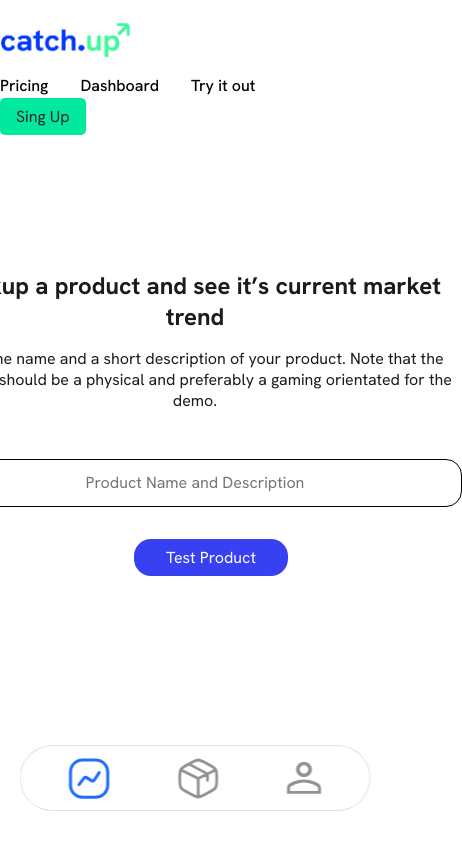
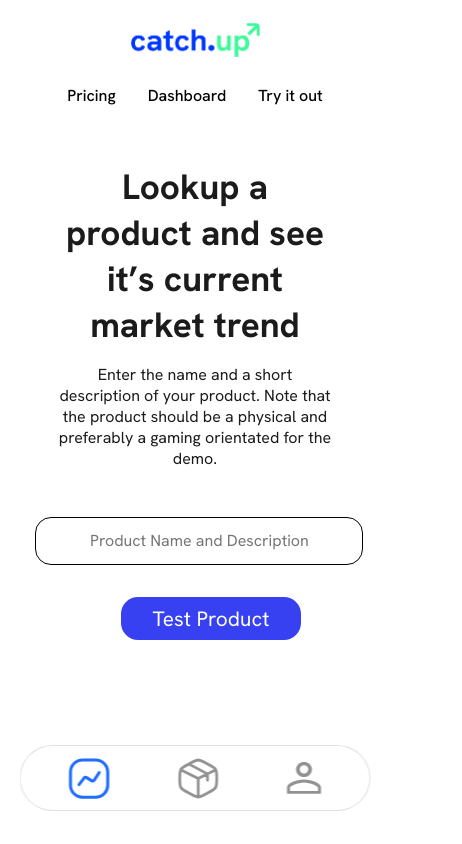
Before and after one commit to DROP-TABLE-Participants/catch-up, a Vue app in the folder client/: page /test in a window 390 px wide. Shown: the whole page, 462 px wide, since content can reach past the window. Built offline with nearby package versions, Linux system fonts and the light colour scheme.

Commit message:
Make the landing responsive

```diff
--- a/client/src/views/LandingView.vue
+++ b/client/src/views/LandingView.vue
@@ -170,23 +170,26 @@
 @media (max-width: 768px) {
   .navbar {
     flex-direction: column;
-    align-items: flex-start;
+    align-items: center;
     margin-top: 20px;
+    gap: 10px;
 
     &__links {
       margin-top: 10px;
     }
 
     &__button {
-      margin-top: 10px;
+      display: none;
+      margin-top: 20px;
     }
   }
 
   .content {
     &__text {
       .heading {
-        font-size: 1.5rem;
-        width: 100%;
+        font-size: 2.2rem;
+        width: 80%;
+        margin-left: 10%;
       }
 
       .description {
@@ -202,7 +205,7 @@
       :last-child {
         width: 100%;
         height: auto;
-        font-size: 1rem;
+        font-size: 1.3rem;
       }
     }
   }
--- a/client/src/views/TestProduct.vue
+++ b/client/src/views/TestProduct.vue
@@ -1,7 +1,9 @@
 <template>
     <div class="navbar">
         <div class="navbar__logo">
-            <img src="../assets/logo.png" alt="logo" />
+          <router-link to="/" class="navbar__logo">
+            <img src="../assets/logo.png" alt="logo"/>
+          </router-link>
         </div>
         <div class="navbar__links">
             <router-link to="/pricing">Pricing</router-link>
@@ -194,50 +196,51 @@ import router from '../router';
 @media (max-width: 768px) {
   .navbar {
     flex-direction: column;
-    align-items: flex-start;
+    align-items: center;
     margin-top: 20px;
+    gap: 10px;
 
     &__links {
       margin-top: 10px;
     }
 
     &__button {
-      margin-top: 10px;
+      display: none;
+      margin-top: 20px;
     }
   }
 
   .content {
     &__text {
       .heading {
-        font-size: 1.5rem;
-        width: 100%;
+        font-size: 2.2rem;
+        width: 70%;
+        margin-left: 15%;
       }
 
       .description {
         font-size: 1rem;
-        width: 100%;
+        width: 70%;
+        margin-left: 15%;
+
+      }
+    }
+
+    &__input {
+      input {
+        width: 140%;
+        margin-left: -26%;
       }
     }
 
     &__buttons {
       flex-direction: column;
-      cursor: pointer;
 
-
-      :first-child {
+      :first-child,
+      :last-child {
         width: 100%;
         height: auto;
-        font-size: 1rem;
-
-        button {
-          background: none;
-          color: inherit;
-          border: none;
-          padding: 0;
-          font: inherit;
-          cursor: pointer;
-          outline: inherit;
-        }
+        font-size: 1.3rem;
       }
     }
   }
--- a/client/src/views/TestResults.vue
+++ b/client/src/views/TestResults.vue
@@ -1,7 +1,9 @@
 <template>
     <div class="navbar">
         <div class="navbar__logo">
-            <img src="../assets/logo.png" alt="logo" />
+            <router-link to="/" class="navbar__logo">
+                <img src="../assets/logo.png" alt="logo"/>
+            </router-link>
         </div>
         <div class="navbar__links">
             <router-link to="/pricing">Pricing</router-link>
@@ -168,17 +170,19 @@ var heading = route.params.productName;
 }
 
 @media (max-width: 768px) {
-  .navbar {
+    .navbar {
     flex-direction: column;
-    align-items: flex-start;
+    align-items: center;
     margin-top: 20px;
+    gap: 10px;
 
     &__links {
       margin-top: 10px;
     }
 
     &__button {
-      margin-top: 10px;
+      display: none;
+      margin-top: 20px;
     }
   }
 
```
